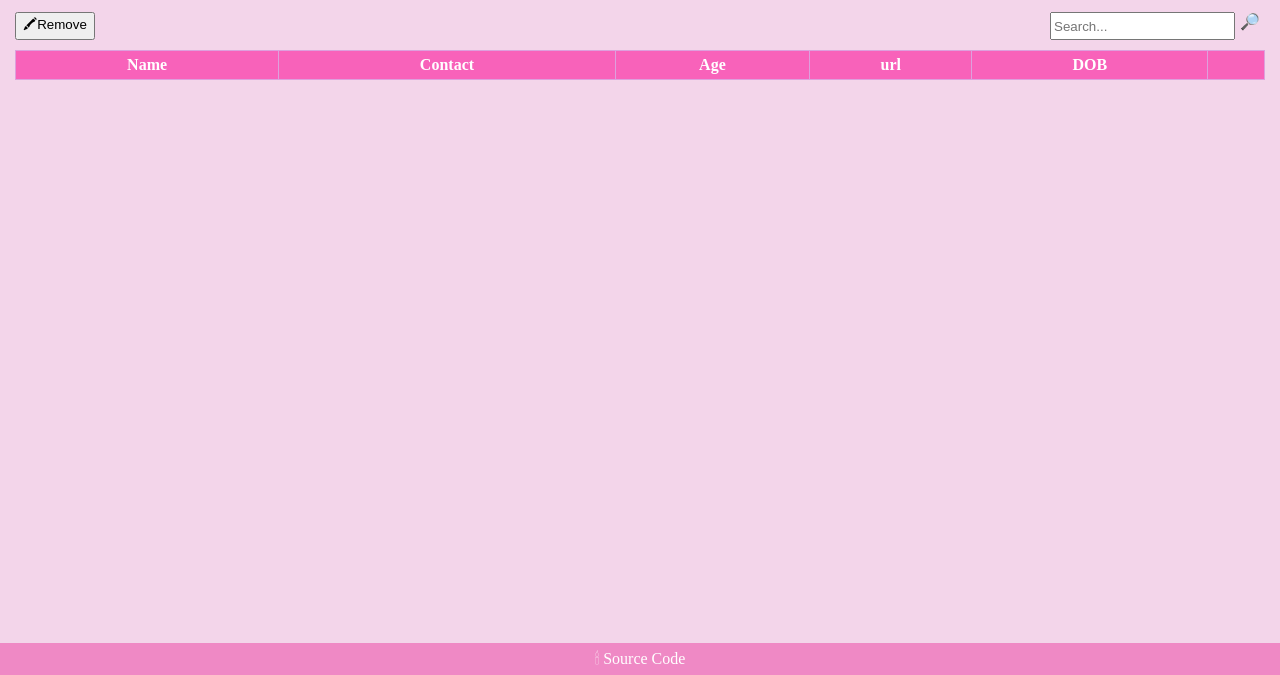
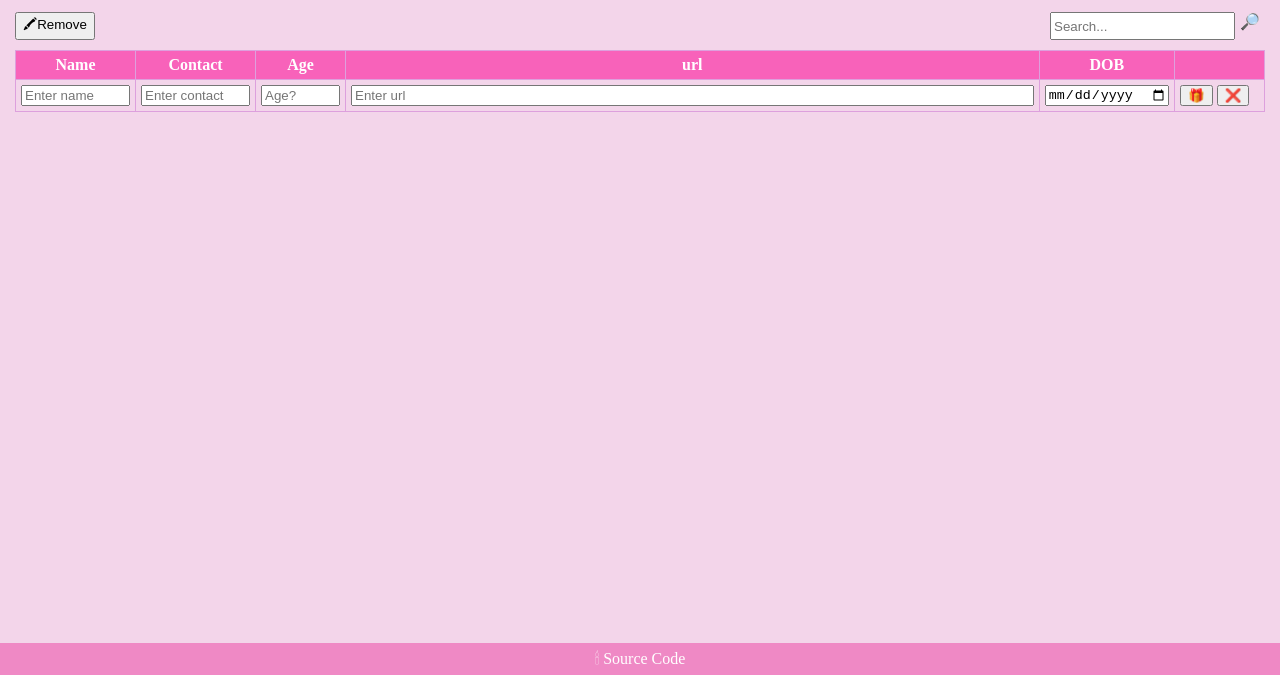
Before and after one commit to sabovoichita/birthdays-calendar, a website built with webpack: page SRC/index.html in a window 1280 px wide. Shown: the part 125-800 px from the top of the page. Built offline with nearby package versions, Linux system fonts and the light colour scheme; no server answers.

Commit message:
static form for create team(colgroup/foot inputs/ style inputs)

```diff
--- a/SRC/index.html
+++ b/SRC/index.html
@@ -27,7 +27,16 @@
         <label for="search">🔎</label>
       </div>
 
+      <form action="secretary.html" method="get">
         <table id="birthdayTable" border="1">
+          <colgroup>
+            <col span="1" style="width: 120px" />
+            <col span="1" style="width: 120px" />
+            <col span="1" style="width: 90px" />
+            <col />
+            <col span="1" style="width: 90px" />
+            <col span="1" style="width: 90px" />
+          </colgroup>
           <thead>
             <tr>
               <th>Name</th>
@@ -39,7 +48,31 @@
             </tr>
           </thead>
           <tbody></tbody>
+          <tfoot>
+            <tr>
+              <td>
+                <input required type="text" name="name" id="name" placeholder="Enter name" />
+              </td>
+              <td>
+                <input required type="text" name="contact" id="contact" placeholder="Enter contact" />
+              </td>
+              <td>
+                <input required type="number" name="age" id="age" placeholder="Age?" />
+              </td>
+              <td>
+                <input required type="text" name="url" id="url" placeholder="Enter url" />
+              </td>
+              <td>
+                <input required type="date" name="DOB" id="DOB" placeholder="Enter DOB" />
+              </td>
+              <td>
+                <button type="submit">🎁</button>
+                <button type="reset">❌</button>
+              </td>
+            </tr>
+          </tfoot>
         </table>
+      </form>
     </section>
 
     <footer>🕯 Source Code</footer>
--- a/SRC/index.js
+++ b/SRC/index.js
@@ -7,6 +7,7 @@ function getBirthdayAsHTML(birthday) {
   <td>${birthday.age}</td>
   <td>${birthday.url}</td>
   <td>${birthday.DOB}</td>
+  <td>x</td>
 </tr>`;
 }
 
--- a/SRC/style.css
+++ b/SRC/style.css
@@ -70,6 +70,12 @@ h3 {
   background-color: #f2f2f2;
 }
 
+#birthdayTable input {
+  width: 100%;
+}
+#birthdayTable tfoot input:not([type="image" i]) {
+  box-sizing: border-box;
+}
 .tbar {
   margin-bottom: 10px;
   display: flex;
```
Lines whose indentation alone changed are shown as unchanged.
